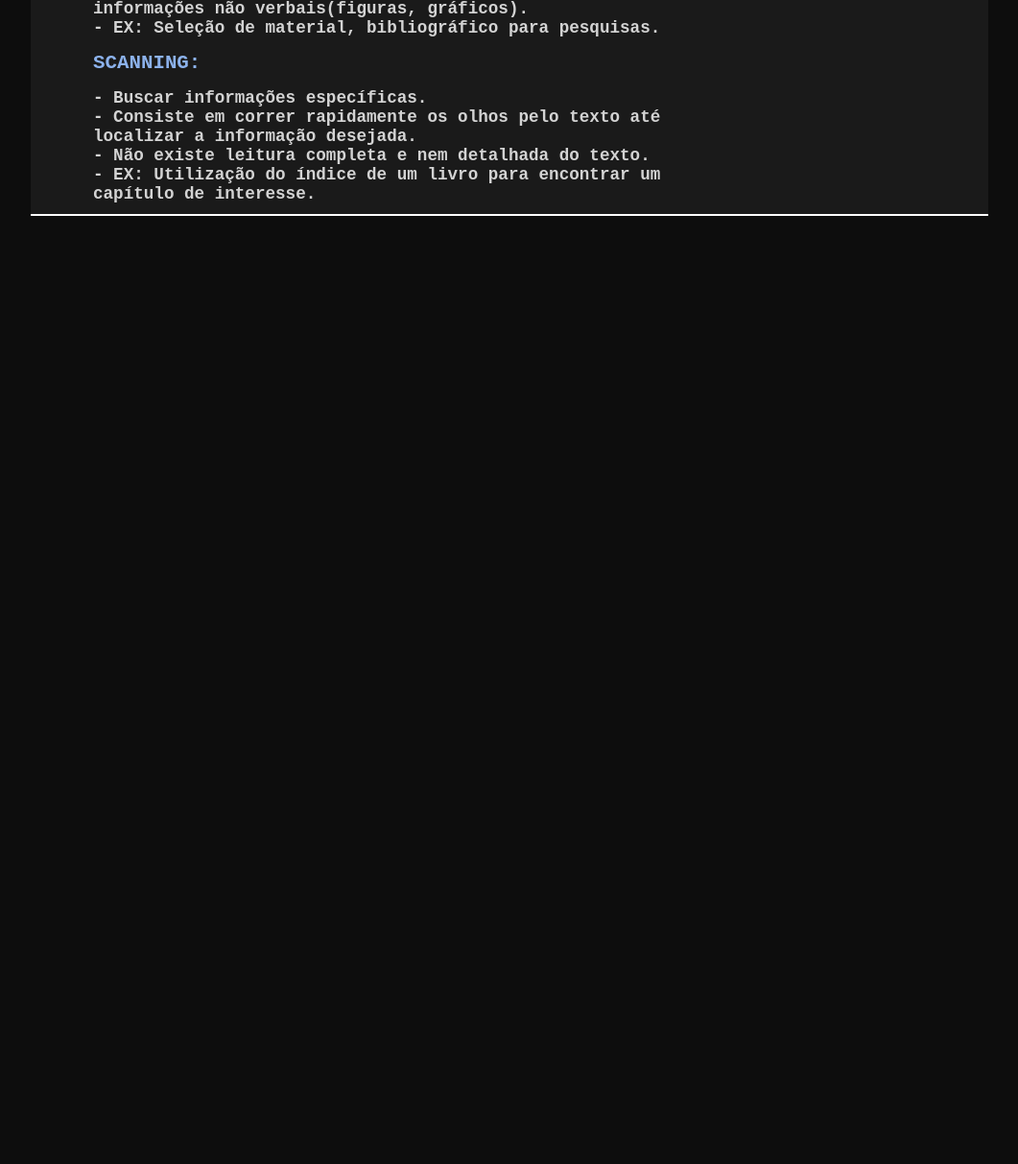
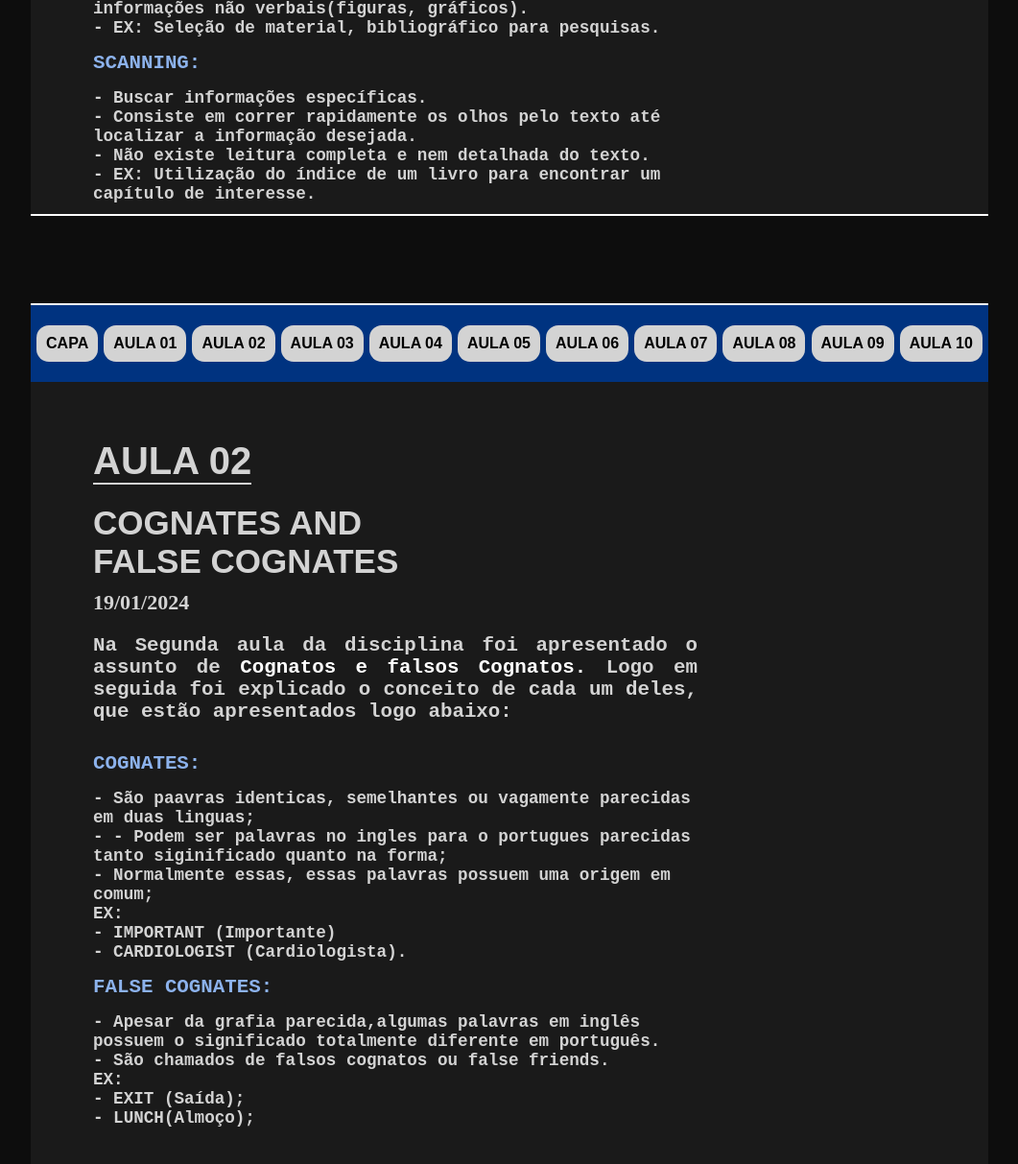
Before and after one commit to luisfl04/portifolio.github.io, a plain HTML site: page index.html in a window 1280 px wide. Shown: the part 1757-2970 px from the top of the page at 96% size, without its empty margins (109-1170 px from the left). Before the commit the page ends 2073 px from the top, so only its background shows below. Drawn offline with Linux system fonts and the light colour scheme.

Commit message:
add a class 2

```diff
--- a/index.html
+++ b/index.html
@@ -72,6 +72,8 @@
 
     </section>
 
+    <!-- AULA 01 -->
+
     <section class="folha" id="aula01">
 
         <nav class="navbar">
@@ -108,10 +110,16 @@
 
             <p class="conteudo-aula">
 
-                Na primeira aula da disciplina basicamente foi apresentado como ela iria funcionar, além de tópicos como ementa, sistema de avaliações, apresentação
-                da professora e dos alunos, e introdução ao assunto, focando em objetivos de leitura. Então foram apresentados dois conceitos relacionados a esse tópico,
-                o <a class="texto-grifado" href="https://inglesinstrumentalonline.com.br/blog/scanning-e-skimming-os-metodos-de-leitura-do-ingles-instrumental/" target="_blank">skimming</a>
-                e o <a class="texto-grifado" href="https://inglesinstrumentalonline.com.br/blog/scanning-e-skimming-os-metodos-de-leitura-do-ingles-instrumental/" target="_blank">scanning</a>.
+                Na primeira aula da disciplina basicamente foi apresentado como ela iria funcionar, além de tópicos como
+                ementa, sistema de avaliações, apresentação
+                da professora e dos alunos, e introdução ao assunto, focando em objetivos de leitura. Então foram
+                apresentados dois conceitos relacionados a esse tópico,
+                o <a class="texto-grifado"
+                    href="https://inglesinstrumentalonline.com.br/blog/scanning-e-skimming-os-metodos-de-leitura-do-ingles-instrumental/"
+                    target="_blank">skimming</a>
+                e o <a class="texto-grifado"
+                    href="https://inglesinstrumentalonline.com.br/blog/scanning-e-skimming-os-metodos-de-leitura-do-ingles-instrumental/"
+                    target="_blank">scanning</a>.
                 Logo em seguida foi explicado o conceito de cada um deles, que estão apresentados logo abaixo:
 
             <dl class="topicos-aula">
@@ -122,10 +130,12 @@
                     - Busca ideia geral do texto.
                 </dd>
                 <dd class="definicao-texto">
-                            - Consiste em observar o texto rapidamente apenas para detectar o assunto geral, sem se preocupar com os detalhes.
+                    - Consiste em observar o texto rapidamente apenas para detectar o assunto geral, sem se preocupar
+                    com os detalhes.
                 </dd>
                 <dd class="definicao-texto">
-                             - Prestar atenção ao layout, título, subtítulo, cognatos, informações não verbais(figuras, gráficos).
+                    - Prestar atenção ao layout, título, subtítulo, cognatos, informações não verbais(figuras,
+                    gráficos).
                 </dd>
                 <dd class="definicao-texto">
                     - EX: Seleção de material, bibliográfico para pesquisas.
@@ -156,11 +166,92 @@
 
             </p>
         </div>
+    </section>
 
+    <!-- INICIO DO ASSUNTO DA AULA 02 -->
 
+    <section class="folha" id="aula01">
+
+        <nav class="navbar">
+
+            <a class="links" href="#">Capa</a>
+            <a class="links" href="#">Aula 01</a>
+            <a class="links" href="#">Aula 02</a>
+            <a class="links" href="#">Aula 03</a>
+            <a class="links" href="#">Aula 04</a>
+            <a class="links" href="#">Aula 05</a>
+            <a class="links" href="#">Aula 06</a>
+            <a class="links" href="#">Aula 07</a>
+            <a class="links" href="#">Aula 08</a>
+            <a class="links" href="#">Aula 09</a>
+            <a class="links" href="#">Aula 10</a>
+
+        </nav>
+
+        <div class="texto-aula">
+            <p class="titulo-aula">
+                aula 02
+            </p>
+
+            <p class="assunto-aula">
+                Cognates and <br>
+                False cognates
+            </p>
+
+            <p class="data-aula">
+                19/01/2024
+            </p>
+
+            <p class="conteudo-aula">
+
+                Na Segunda aula da disciplina foi apresentado o assunto de <a class="texto-grifado"
+                    href="https://www.yazigi.com.br/noticias/ingles/os-cognatos-em-ingles-palavras-cognatas-e-falsos-cognatos"
+                    target="_blank">Cognatos e falsos Cognatos.</a>
+                Logo em seguida foi explicado o conceito de cada um deles, que estão apresentados logo abaixo:
+
+            <dl class="topicos-aula">
+
+                <dt class="topico-texto">
+                    Cognates:
+                <dd class="definicao-texto">
+                    - São paavras identicas, semelhantes ou vagamente parecidas em duas linguas;
+                </dd>
+                <dd class="definicao-texto">
+                    - - Podem ser palavras no ingles para o portugues parecidas tanto siginificado quanto na forma;
+                </dd>
+                <dd class="definicao-texto">
+                    - Normalmente essas, essas palavras possuem uma origem em comum;
+                </dd>
+                <dd class="definicao-texto">
+                    EX: <br> - IMPORTANT (Importante) <br> - CARDIOLOGIST (Cardiologista).
+                </dd>
+
+                </dt>
+
+                <dt class="topico-texto">
+                    False Cognates:
+                <dd class="definicao-texto">
+                    - Apesar da grafia parecida,algumas palavras em inglês possuem o significado totalmente diferente em
+                    português.
+                </dd>
+                <dd class="definicao-texto">
+                    - São chamados de falsos cognatos ou false friends.
+                </dd>
+                <dd class="definicao-texto">
+                    EX: <br> - EXIT (Saída); <br> - LUNCH(Almoço);
+                </dd>
+                </dt>
+
+            </dl>
+
+            </p>
+        </div>
 
     </section>
 
+    <!-- FIM DO ASSUNTO AULA 02 -->
+
     <script src="index.js"></script>
 </body>
+
 </html>
```
Lines whose indentation alone changed are shown as unchanged.
